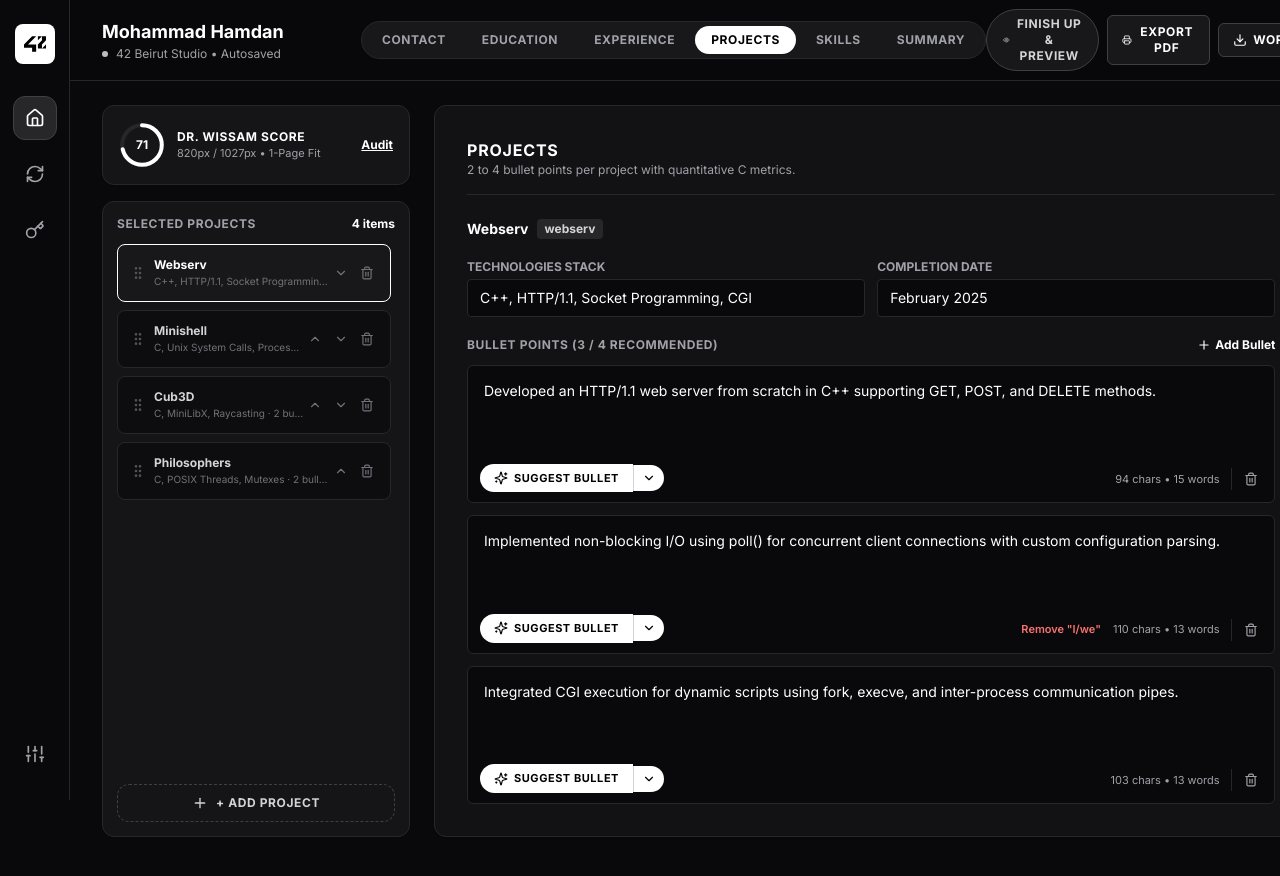
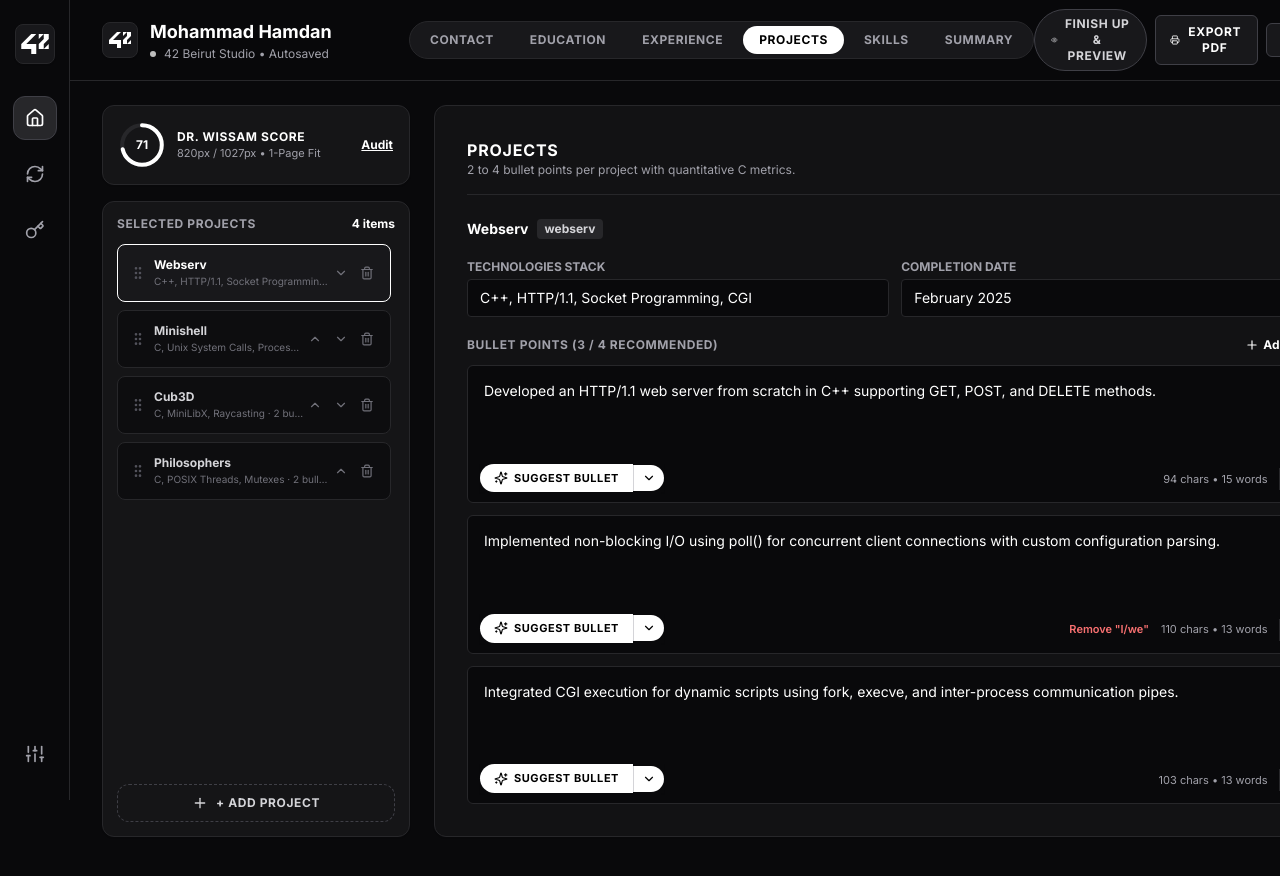
Before and after one commit to AliNassarr/42Beirut-Recruit, a Next.js app: page / in a window 1280 px wide. Shown: the top 876 px of the page. Built offline with nearby package versions, Linux system fonts and the light colour scheme.

Commit message:
feat(ui): implement official 42 mathematical stencil FortyTwoLogo component

```diff
--- a/src/app/page.tsx
+++ b/src/app/page.tsx
@@ -3,7 +3,7 @@
 import React, { useEffect, useRef, useState, useCallback } from "react";
 import { useCVStore, useHasHydrated } from "@/lib/store/cv-store";
 import { ReziStudioLayout } from "@/components/studio/ReziStudioLayout";
-import { Logo42 } from "@/components/studio/Logo42";
+import { FortyTwoLogo } from "@/components/ui/FortyTwoLogo";
 import { MOCK_42_STUDENT, createInitialCVFromIntra } from "@/lib/intra/mock-data";
 import { Loader2, AlertCircle } from "lucide-react";
 
@@ -216,8 +216,8 @@ export default function Home() {
     return (
       <main className="min-h-screen bg-[#09090B] text-white flex flex-col items-center justify-center">
         <div className="flex flex-col items-center gap-3">
-          <div className="w-10 h-10 rounded-lg bg-white text-black flex items-center justify-center shadow-sm">
-            <Logo42 size={22} className="text-black" />
+          <div className="w-10 h-10 rounded-lg bg-zinc-900 border border-zinc-800 flex items-center justify-center shadow-sm">
+            <FortyTwoLogo className="w-7 h-5 text-white" />
           </div>
           <div className="flex items-center gap-2 text-xs text-zinc-400">
             <Loader2 className="w-4 h-4 animate-spin text-white" />
--- a/src/components/studio/Logo42.tsx
+++ /dev/null
@@ -1,25 +0,0 @@
-import React from "react";
-
-interface Logo42Props {
-  className?: string;
-  size?: number;
-}
-
-/**
- * Official 42 Network / 42 School geometric stencil SVG logo.
- */
-export function Logo42({ className = "w-6 h-6", size = 24 }: Logo42Props) {
-  return (
-    <svg
-      role="img"
-      viewBox="0 0 24 24"
-      width={size}
-      height={size}
-      xmlns="http://www.w3.org/2000/svg"
-      className={`fill-current ${className}`}
-    >
-      <title>42</title>
-      <path d="M19.581 16.851H24v-4.439ZM24 3.574h-4.419v4.42l-4.419 4.418v4.44h4.419v-4.44L24 7.993Zm-4.419 0h-4.419v4.42zm-6.324 8.838H4.419l8.838-8.838H8.838L0 12.412v3.595h8.838v4.419h4.419z" />
-    </svg>
-  );
-}
--- a/src/components/studio/ReziStudioLayout.tsx
+++ b/src/components/studio/ReziStudioLayout.tsx
@@ -10,7 +10,7 @@ import { HeightBudget, TemplateSectionId } from "@/components/templates/WissamCl
 import { generateDrWissamDocx } from "@/lib/docx-generator";
 import { CanvasPreviewViewport } from "./CanvasPreviewViewport";
 import { BulletEditorRow } from "./BulletEditorRow";
-import { Logo42 } from "./Logo42";
+import { FortyTwoLogo } from "@/components/ui/FortyTwoLogo";
 import {
   Home,
   RefreshCw,
@@ -303,9 +303,9 @@ export function ReziStudioLayout() {
     <div className="flex min-h-screen bg-[#09090B] text-white font-sans antialiased overflow-x-hidden selection:bg-white selection:text-black">
       {/* 1. Global Left Navigation Rail (70px Fixed Width) */}
       <aside className="w-[70px] bg-[#09090B] border-r border-zinc-800 flex flex-col items-center py-6 gap-6 fixed top-0 bottom-0 left-0 z-40">
-        {/* Crisp 42 Geometric Stencil Emblem */}
-        <div className="w-10 h-10 rounded-lg bg-white text-black flex items-center justify-center shadow-sm">
-          <Logo42 size={22} className="text-black" />
+        {/* Crisp Monochrome 42 Stencil Container */}
+        <div className="w-10 h-10 rounded-lg bg-zinc-900 border border-zinc-800 flex items-center justify-center shadow-sm">
+          <FortyTwoLogo className="w-7 h-5 text-white" />
         </div>
 
         {/* Navigation Action Buttons */}
@@ -367,7 +367,11 @@ export function ReziStudioLayout() {
         {/* 2. Top Sub-Navigation Header (81px Height) */}
         <header className="h-[81px] bg-[#09090B]/95 backdrop-blur border-b border-zinc-800 sticky top-0 z-30">
           <div className="max-w-[1440px] h-full mx-auto px-4 md:px-8 flex items-center justify-between">
-            {/* Left Cluster: Document Identity */}
+            {/* Left Cluster: Document Identity with FortyTwoLogo */}
+            <div className="flex items-center gap-3">
+              <div className="hidden sm:flex w-9 h-9 rounded-lg bg-zinc-900 border border-zinc-800 items-center justify-center shadow-sm shrink-0">
+                <FortyTwoLogo className="w-6 h-4 text-white" />
+              </div>
               <div className="flex flex-col">
                 <input
                   type="text"
@@ -379,6 +383,7 @@ export function ReziStudioLayout() {
                 <div className="flex items-center gap-2 text-xs text-zinc-400">
                   <span className="w-1.5 h-1.5 rounded-full bg-white animate-pulse" />
                   <span>42 Beirut Studio • Autosaved</span>
+                </div>
               </div>
             </div>
 
--- /dev/null
+++ b/src/components/ui/FortyTwoLogo.tsx
@@ -0,0 +1,22 @@
+import React from "react";
+
+export function FortyTwoLogo({ className = "w-8 h-6" }: { className?: string }) {
+  return (
+    <svg
+      viewBox="0 0 550 400"
+      fill="currentColor"
+      xmlns="http://www.w3.org/2000/svg"
+      className={className}
+      aria-label="42 Logo"
+    >
+      {/* Digit 4 */}
+      <polygon points="200,0 300,0 100,200 300,200 300,400 200,400 200,300 0,300 0,200" />
+      {/* Digit 2 - Top Left Triangle */}
+      <polygon points="350,0 450,0 350,100" />
+      {/* Digit 2 - Main Z Stencil Body */}
+      <polygon points="450,0 550,0 550,100 450,200 450,300 350,300 350,200 450,100" />
+      {/* Digit 2 - Bottom Right Triangle */}
+      <polygon points="550,200 550,300 450,300" />
+    </svg>
+  );
+}
```
Lines whose indentation alone changed are shown as unchanged.
